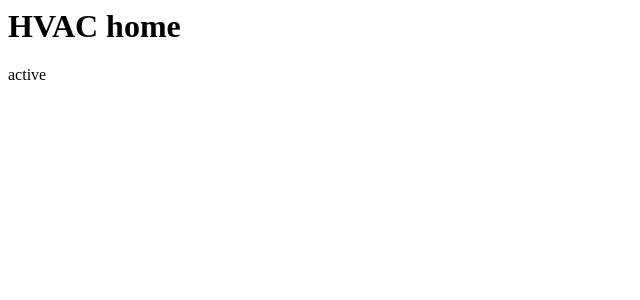
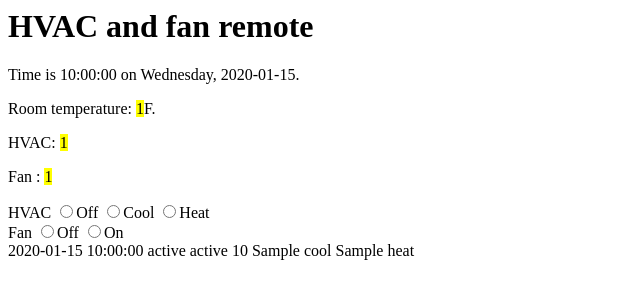
Before and after one commit to chrismp/Raspberry-Pi-HVAC-controller, a Flask app: template app/templates/index.html in a window 1280 px wide. Shown: the top 300 px of the page, without its empty margins (0-640 px from the left). Run offline with Flask 2, Linux system fonts and the light colour scheme; the template is opened without the code that fills it: most values are stand-ins (such as "Sample title", 1, 10 or a date in 2020); some libraries are stand-ins or nearby versions.

Commit message:
started adding frontend

```diff
--- a/app/app.py
+++ b/app/app.py
@@ -1,19 +1,21 @@
 from flask import Flask, render_template, flash, redirect, jsonify, request
 from collections import namedtuple
 # from app import app
-import time
+import datetime
 import db
 
 app = Flask(__name__, static_url_path='')
 
-currentState = {
-	'hvac': 0,
-	'fan': 0,
-	'cool': None,
-	'heat': None
-}
+# currentStatus = {
+# 	'unixTime'
+# 	'hvac': 0,
+# 	'fan': 0,
+# 	'roomTemperature': None,
+# 	'cool': None,
+# 	'heat': None
+# }
 
-desiredState = {
+desiredStatus = {
 	'hvac': 0,
 	'fan': 0,
 	'cool': None,
@@ -36,11 +38,17 @@ AcStatus = namedtuple(
 @app.route('/index', methods=['GET','POST'])
 def homepage():
 	latestStatus = db.getLastStatus()
-	print("latest status is...")
-	print(latestStatus)
+
+
 	return render_template(
 		'index.html',
-		latestStatus = latestStatus
+		timeNow = datetime.datetime.now(),
+		timeLastRead = latestStatus[1],
+		hvacStatus = latestStatus[2],
+		fanStatus = latestStatus[3],
+		roomTemperature = latestStatus[4],
+		cool = latestStatus[5],
+		heat = latestStatus[6]
 	)
 
 # Receive information from the Raspberry Pi about the air conditioner's state and add to the database.
@@ -54,9 +62,6 @@ def update():
 	cool = response['cool']
 	heat = response['heat']
 
-	print(response)
-	print(AcStatus(time.time(),hvacStatus,fanStatus,roomTemperature,cool,heat))
-
 	# add current status received from Pi to database
 	db.addStatus(
 		AcStatus(
@@ -69,7 +74,96 @@ def update():
 		)
 	)
 
-	return jsonify(desiredState)
+	return jsonify(desiredStatus)
+
+@app.route('/status', methods=['GET','POST'])
+def switchState():
+	# Sets new desired state based on uer input and return current state of HVAC and fan
+	if request.method == 'POST':
+		desiredStatus = statify(request.json)
+		desiredStatusTup = (
+			desiredStatus['HVAC']['status'],
+			desiredStatus['Fan']['status'],
+			desiredStatus['HVAC']['cool'],
+			desiredStatus['HVAC']['heat']
+		)
+
+	currentLog = db.getLastStatus()
+	currentStatus = (
+		currentLog[1],
+		currentLog[2],
+		currentLog[3],
+		currentLog[4],
+		currentLog[5],
+		currentLog[6]
+	)
+
+	return jsonify(
+		unixTime = currentStatus[0],
+		hvacStatus = currentStatus[1],
+		fanStatus = currentStatus[2],
+		roomTemperature = currentStatus[3],
+		cool = currentStatus[4],
+		heat = currentStatus[5]
+	)
+
+def statify(uiStatus):
+	allowedStatesHVAC = {
+		'OFF': {
+			'status': 0,
+			'cool': '',
+			'heat': ''
+		},
+		'COOL': {
+			'status': 1,
+			'cool': str(uiStatus['cool']),
+			'heat': ''
+		},
+		'HEAT': {
+			'status': 2,
+			'cool': '',
+			'heat': str(uiStatus['heat'])
+		}
+	}
+
+	allowedStatesFan = {
+		'OFF': {
+			'status': 0
+		},
+		'ON': {
+			'status': 1
+		}
+	}
+
+	cleanedStateHVAC = {}
+	cleanedStateFan = {}
+
+	if uiStatus['hvacMode'] == 0:
+		cleanedStateHVAC = allowedStatesHVAC['OFF']
+	elif uiStatus['hvacMode'] == 1:
+		cleanedStateHVAC = allowedStatesHVAC['COOL']
+	elif uiStatus['hvacMode'] == 2:
+		cleanedStateHVAC = allowedStatesHVAC['HEAT']
+	else:
+		print('Invalid `hvacMode`')
+		pass
+
+	if uiStatus['fanMode'] == 0:
+		cleanedStateFan = allowedStatesFan['OFF']
+	elif uiStatus['fanMode'] == 1:
+		cleanedStateFan = allowedStatesFan['ON']
+	else:
+		print('Invalid `fanMode`')
+		pass
+
+
+	cleanedState = {
+		'HVAC': cleanedStateHVAC,
+		'Fan': cleanedStateFan
+	}
+
+	return cleanedState
+
 
 if __name__=='__main__':
 	app.run(debug=True)
--- /dev/null
+++ b/app/static/js/switch.js
@@ -0,0 +1,28 @@
+$(document).ready(function(){
+	var $clock = $('#clock');
+	var $roomTemperature = $('#room-temperature');
+	var $hvacStatus = $('#hvac-status');
+	var $fanStatus = $('#fan-status');
+	var $hvacRadioButtonArray = $('input:radio[name=hvac]');
+	var $fanRadioButtonArray = $('input:radio[name=fan]');
+
+	// $(document).ajaxStart(function(){
+	// }).ajaxStop(function(){
+	// });
+
+	$.get('/status',function(data){
+		var unixTime = data.unixTime;
+		var hvacStatus = data.hvacStatus;
+		var fanStatus = data.fanStatus;
+		var roomTemperature = data.roomTemperature;
+		var cool = data.cool;
+		var heat = data.heat;
+
+		$roomTemperature.html(roomTemperature);
+		$hvacStatus.html(hvacStatus);
+		$fanStatus.html(fanStatus);
+
+		setRadioInputOnLoad($hvacRadioButtonArray, hvacStatus)
+		setRadioInputOnLoad($fanRadioButtonArray, fanStatus)
+	});
+});
--- a/app/templates/base.html
+++ b/app/templates/base.html
@@ -1,9 +1,10 @@
 <html>
 <head>
+	<script src="https://ajax.googleapis.com/ajax/libs/jquery/2.1.4/jquery.min.js"></script>
+	<script type="js/functions.js"></script>
+	<script src="js/switch.js"></script>
 </head>
 <body>
-	<h1>HVAC home</h1>
-
 	{% block content %}
 	{% endblock %}
 </body>
--- a/app/templates/index.html
+++ b/app/templates/index.html
@@ -1,4 +1,38 @@
 {% extends 'base.html' %}
 {% block content %}
-	{{ latestStatus }}
+	<h1>HVAC and fan remote</h1>
+	<div>
+		<p id="clock">
+			{{ timeNow.strftime('Time is %H:%M:%S on %A, %Y-%m-%d.') }}
+		</p>
+		<p>
+			Room temperature: <mark><span id="room-temperature"></span></mark>F.
+		</p>
+		<p>
+			HVAC: <mark><span id="hvac-status"></span></mark>
+		</p>
+		<p>
+			Fan : <mark><span id="fan-status"></span></mark>
+		</p>
+	</div>
+
+	<div>
+		HVAC
+		<input type="radio" name="hvac" value="0">Off
+		<input type="radio" name="hvac" value="1">Cool
+		<input type="radio" name="hvac" value="2">Heat
+	</div>
+
+	<div>
+		Fan
+		<input type="radio" name="fan" value="0">Off
+		<input type="radio" name="fan" value="1">On
+	</div>
+
+	{{ timeLastRead }}
+	{{ hvacStatus }}
+	{{ fanStatus }}
+	{{ roomTemperature }}
+	{{ cool }}
+	{{ heat }}
 {% endblock %}
--- a/hvac.py
+++ b/hvac.py
@@ -97,5 +97,6 @@ if __name__=='__main__':
 			preConnect = datetime.datetime.now()
 			sendCurrentStatus()
 			lastConnect = datetime.datetime.now()
+			time.sleep(5)
 	except Exception as e:
 		print(e)
```
Also changed, not shown: app/static/js/functions.js (added, +9 -0 lines).
